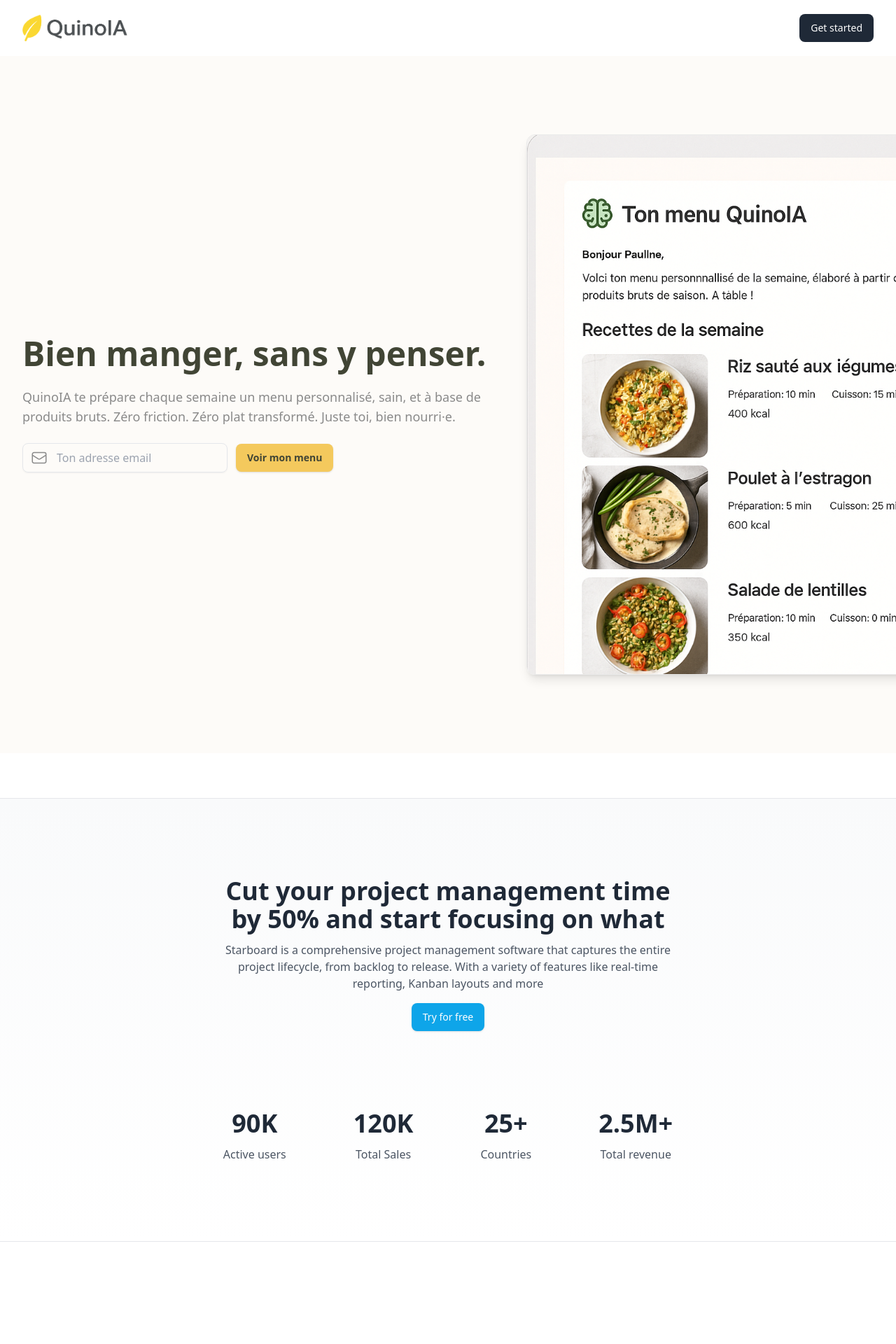
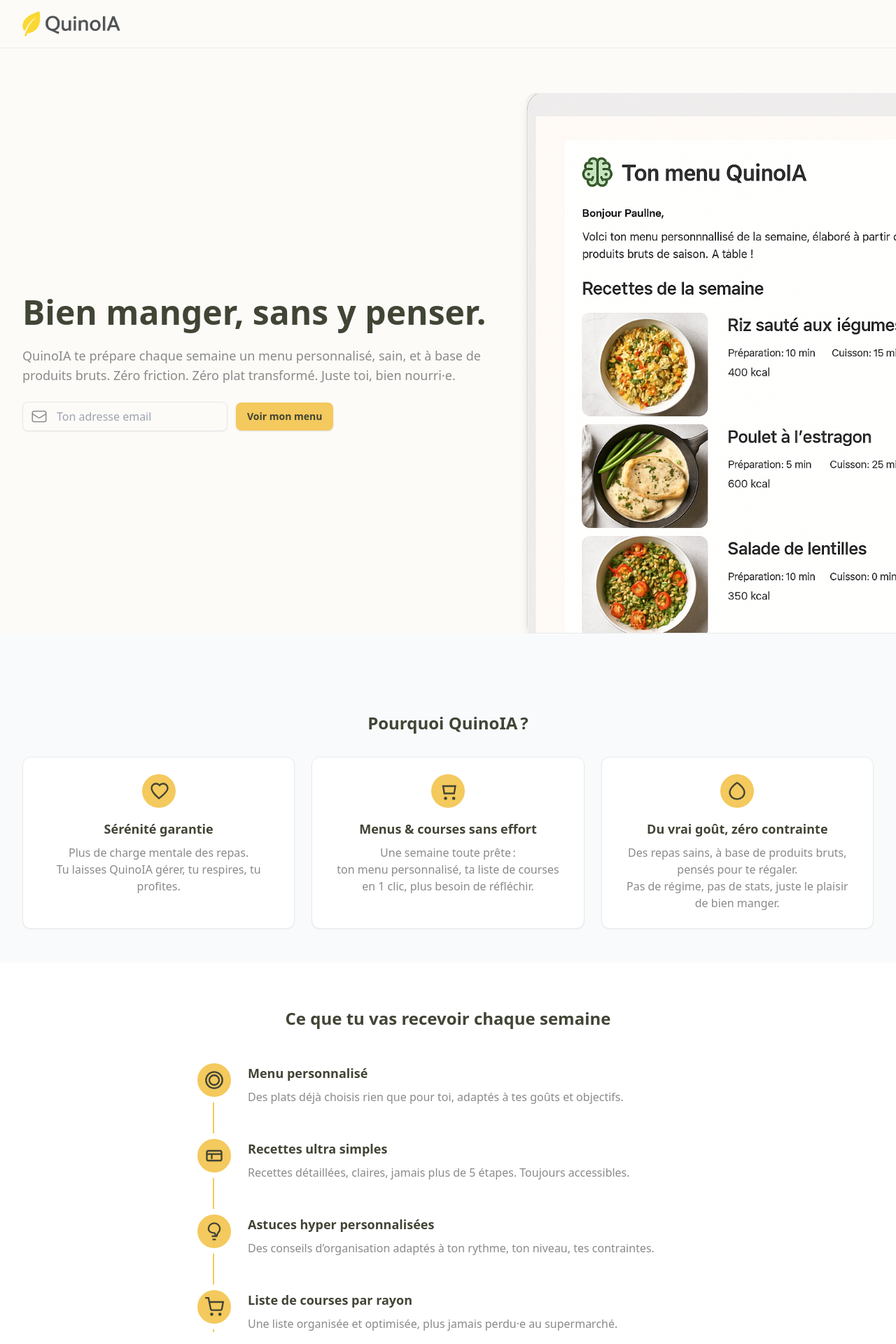
Before and after one commit to laura-perez/quinoia-public, a Next.js app: page / in a window 1280 px wide. Shown: the top 1920 px of the page at 70% size. Built offline with nearby package versions, Linux system fonts and the light colour scheme.

Commit message:
landing page

```diff
--- a/components/ui/Brand/index.jsx
+++ b/components/ui/Brand/index.jsx
@@ -4,7 +4,8 @@ const Brand = () => (
     <Image
         src="/quinoia_logo.png"
         alt="QuinoIA Logo"
-        width="150" height="42"
+        width="140" height="42"
+        priority
     />
 )
 
--- /dev/null
+++ b/components/ui/Features/CeQueTuVasRecevoir.jsx
@@ -0,0 +1,78 @@
+import { motion } from "framer-motion"
+
+export default function CeQueTuVasRecevoir() {
+  const steps = [
+    {
+      icon: (
+        <svg width="28" height="28" fill="none" stroke="#414535" strokeWidth="2" viewBox="0 0 24 24">
+          <circle cx="12" cy="12" r="10" />
+          <circle cx="12" cy="12" r="6" />
+        </svg>
+      ),
+      title: "Menu personnalisé",
+      text: "Des plats déjà choisis rien que pour toi, adaptés à tes goûts et objectifs.",
+    },
+    {
+      icon: (
+        <svg width="28" height="28" fill="none" stroke="#414535" strokeWidth="2" viewBox="0 0 24 24">
+          <rect x="3" y="6" width="18" height="12" rx="2"/>
+          <path d="M3 10h18"/>
+          <path d="M9 16v-6"/>
+        </svg>
+      ),
+      title: "Recettes ultra simples",
+      text: "Recettes détaillées, claires, jamais plus de 5 étapes. Toujours accessibles.",
+    },
+    {
+      icon: (
+        <svg width="28" height="28" fill="none" stroke="#414535" strokeWidth="2" viewBox="0 0 24 24">
+          <path d="M9 18h6"/>
+          <path d="M10 22h4"/>
+          <path d="M12 2a7 7 0 0 1 7 7c0 2.72-2.39 5.05-2.39 5.05-.65.75-1.1 1.77-1.1 2.77v.18a1 1 0 0 1-2 0v-.18c0-1-.45-2.02-1.1-2.77C7.39 14.05 5 11.72 5 9a7 7 0 0 1 7-7z"/>
+        </svg>
+      ),
+      title: "Astuces hyper personnalisées",
+      text: "Des conseils d’organisation adaptés à ton rythme, ton niveau, tes contraintes.",
+    },
+    {
+      icon: (
+        <svg width="28" height="28" fill="none" stroke="#414535" strokeWidth="2" viewBox="0 0 24 24">
+          <circle cx="9" cy="21" r="1"/>
+          <circle cx="19" cy="21" r="1"/>
+          <path d="M1 1h4l2.68 13.39a2 2 0 0 0 2 1.61h9.72a2 2 0 0 0 2-1.61L23 6H6"/>
+        </svg>
+      ),
+      title: "Liste de courses par rayon",
+      text: "Une liste organisée et optimisée, plus jamais perdu·e au supermarché.",
+    },
+  ];
+
+  return (
+    <section className="custom-screen py-16 bg-white">
+      <h2 className="text-2xl font-bold text-[#414535] mb-12 text-center">
+        Ce que tu vas recevoir chaque semaine
+      </h2>
+      <ol className="relative border-l-2 border-[#F4C95D] max-w-2xl mx-auto">
+        {steps.map((step, idx) => (
+            <li key={idx} className="mb-12 ml-0 last:mb-0 flex flex-col md:flex-row md:items-start relative">
+            {/* Icône fixe */}
+            <span className="absolute -left-6 top-0 flex items-center justify-center w-12 h-12 bg-[#F4C95D] rounded-full ring-8 ring-white shadow-md">
+                {step.icon}
+            </span>
+            {/* Texte animé (pas le <li> complet) */}
+            <motion.div
+                initial={{ opacity: 0, y: 20 }}
+                whileInView={{ opacity: 1, y: 0 }}
+                transition={{ duration: 0.8, ease: "easeOut", delay: idx * 0.1 }}
+                viewport={{ once: true }}
+                className="mt-4 md:mt-0 md:ml-6"
+            >
+                <h3 className="font-semibold text-[#414535] text-lg mb-2 ml-6">{step.title}</h3>
+                <p className="text-[#8A8A8A] ml-6">{step.text}</p>
+            </motion.div>
+            </li>
+        ))}
+        </ol>
+    </section>
+  );
+}
--- /dev/null
+++ b/components/ui/Features/PourquoiQuinoIA.jsx
@@ -0,0 +1,50 @@
+export default function PourquoiQuinoIA() {
+  return (
+    <section className="custom-screen pt-28 pb-12 bg-gray-50">
+      <h2 className="text-2xl font-bold text-[#414535] mb-8 text-center">Pourquoi QuinoIA ?</h2>
+      <div className="flex flex-col md:flex-row gap-6 justify-center">
+        {/* Card 1 */}
+        <div className="flex-1 bg-white rounded-xl border border-[#EAEAEA] p-6 shadow-sm flex flex-col items-center">
+          {/* Icône cœur/zen */}
+          <span className="mb-4 inline-flex items-center justify-center w-12 h-12 rounded-full bg-[#F4C95D]">
+            {/* cœur simple */}
+            <svg width="28" height="28" fill="none" stroke="#414535" strokeWidth="2" viewBox="0 0 24 24">
+              <path d="M12 21C12 21 3 13.36 3 8.5C3 5.46 5.42 3 8.5 3C10.24 3 11.91 3.81 12.87 5.08C13.83 3.81 15.5 3 17.24 3C20.32 3 22.74 5.46 22.74 8.5C22.74 13.36 12 21 12 21Z"/>
+            </svg>
+          </span>
+          <h3 className="text-lg font-semibold text-[#414535] mb-2">Sérénité garantie</h3>
+          <p className="text-[#8A8A8A] text-center">
+            Plus de charge mentale des repas.<br/>Tu laisses QuinoIA gérer, tu respires, tu profites.
+          </p>
+        </div>
+        {/* Card 2 */}
+        <div className="flex-1 bg-white rounded-xl border border-[#EAEAEA] p-6 shadow-sm flex flex-col items-center">
+          <span className="mb-4 inline-flex items-center justify-center w-12 h-12 rounded-full bg-[#F4C95D]">
+            {/* Panier/Liste */}
+            <svg width="28" height="28" fill="none" stroke="#414535" strokeWidth="2" viewBox="0 0 24 24">
+              <path d="M6 6h15l-1.5 9h-12l-1.5-9z"/><circle cx="9" cy="21" r="1"/><circle cx="19" cy="21" r="1"/>
+            </svg>
+          </span>
+          <h3 className="text-lg font-semibold text-[#414535] mb-2">Menus & courses sans effort</h3>
+          <p className="text-[#8A8A8A] text-center">
+            Une semaine toute prête :<br/>ton menu personnalisé, ta liste de courses en 1 clic, plus besoin de réfléchir.
+          </p>
+        </div>
+        {/* Card 3 */}
+        <div className="flex-1 bg-white rounded-xl border border-[#EAEAEA] p-6 shadow-sm flex flex-col items-center">
+          <span className="mb-4 inline-flex items-center justify-center w-12 h-12 rounded-full bg-[#F4C95D]">
+            {/* feuille simple */}
+            <svg width="28" height="28" fill="none" stroke="#414535" strokeWidth="2" viewBox="0 0 24 24">
+              <path d="M12 2C12 2 21 7.24 21 14C21 18.42 16.97 22 12 22C7.03 22 3 18.42 3 14C3 7.24 12 2 12 2Z"/>
+            </svg>
+          </span>
+          <h3 className="text-lg font-semibold text-[#414535] mb-2">Du vrai goût, zéro contrainte</h3>
+          <p className="text-[#8A8A8A] text-center">
+            Des repas sains, à base de produits bruts, pensés pour te régaler.<br/>
+            Pas de régime, pas de stats, juste le plaisir de bien manger.
+          </p>
+        </div>
+      </div>
+    </section>
+  )
+}
--- a/components/ui/Hero/index.jsx
+++ b/components/ui/Hero/index.jsx
@@ -9,7 +9,7 @@ const Hero = () => {
             trueState: "opacity-100 -translate-y-0",
             falseState: "opacity-0 -translate-y-3"
         }}>
-            <section className="py-28 overflow-hidden bg-[#FDFBF8] text-[#414535] duration-300 ease-in">
+            <section className="pt-8 md:pt-12 lg:pt-16 pb-0 overflow-hidden bg-[#FDFBF8] text-[#414535] duration-300 ease-in">
                 <div className="custom-screen items-center gap-12 md:flex">
                     <div className='flex-none space-y-6 max-w-2xl'>
                         <h1 className="text-4xl font-extrabold sm:text-5xl">
--- a/components/ui/Navbar/index.jsx
+++ b/components/ui/Navbar/index.jsx
@@ -1,23 +1,14 @@
 import Link from "next/link"
 import Brand from "../Brand"
-import NavLink from "../NavLink"
 
 const Navbar = () => (
-    <header>
-        <nav className="custom-screen py-3 flex items-center justify-between md:py-5">
-            <div>
-                <Link href="/">
-                    <Brand />
-                </Link>
-            </div>
-            <NavLink
-                href="#get-started"
-                className="font-medium text-sm text-white bg-gray-800 hover:bg-gray-600 focus:bg-gray-900 ring-offset-2 ring-gray-800 focus:ring-2"
-            >
-                Get started
-            </NavLink>
-        </nav>
-    </header>
+  <header className="bg-[#FDFBF8] border-b border-[#EAEAEA] text-[#414535] sticky top-0 z-50 backdrop-blur bg-opacity-90 transition-shadow duration-300" id="navbar">
+    <nav className="custom-screen py-4 flex items-center justify-between">
+      <Link href="/" className="flex items-center gap-2">
+        <Brand />
+      </Link>
+    </nav>
+  </header>
 )
 
 export default Navbar
--- a/pages/_app.js
+++ b/pages/_app.js
@@ -1,18 +1,33 @@
+import { useEffect } from "react";
 import Head from "next/head";
 import "../styles/globals.css";
 import { AnimatePresence, LazyMotion, domAnimation } from "framer-motion";
 
 export default function App({ Component, pageProps }) {
+  useEffect(() => {
+    const nav = document.getElementById("navbar");
+    const onScroll = () => {
+      if (!nav) return;
+      if (window.scrollY > 10) {
+        nav.classList.add("shadow-md");
+      } else {
+        nav.classList.remove("shadow-md");
+      }
+    };
+    window.addEventListener("scroll", onScroll);
+    return () => window.removeEventListener("scroll", onScroll);
+  }, []);
+
   return (
     <>
       <Head>
         <title>QuinoIA</title>
         <meta
-          name='description'
-          content='Quinoia est l assistant nutritionnel intelligent qui transforme ta semaine en un menu personnalisé, sain, à base de produits bruts, sans que tu aies à y penser.'
+          name="description"
+          content="Quinoia est l assistant nutritionnel intelligent qui transforme ta semaine en un menu personnalisé, sain, à base de produits bruts, sans que tu aies à y penser."
         />
-        <meta name='viewport' content='width=device-width, initial-scale=1' />
-        <link rel='icon' href='/favicon.ico' />
+        <meta name="viewport" content="width=device-width, initial-scale=1" />
+        <link rel="icon" href="/favicon.png" />
       </Head>
       <main>
         <LazyMotion features={domAnimation}>
--- a/pages/index.js
+++ b/pages/index.js
@@ -1,11 +1,7 @@
 import Hero from "../components/ui/Hero";
 import Navbar from "../components/ui/Navbar";
-import GradientWrapper from "../components/GradientWrapper";
-import CenteredCTA from "../components/ui/CenteredCTA";
-import Stats from "../components/ui/Stats";
-import Features from "../components/ui/Features";
-import CTA from "../components/ui/CTA";
-import Pricing from "../components/ui/Pricing";
+import PourquoiQuinoIA from "../components/ui/Features/PourquoiQuinoIA";
+import CeQueTuVasRecevoir from "../components/ui/Features/CeQueTuVasRecevoir";
 import Testimonial from "../components/ui/Testimonial";
 import Footer from "../components/ui/Footer";
 import FooterCTA from "../components/ui/FooterCTA";
@@ -15,13 +11,8 @@ export default function Home() {
     <>
       <Navbar />
       <Hero />
-      <GradientWrapper className='pb-0 sm:my-16'>
-        <CenteredCTA />
-        <Stats />
-      </GradientWrapper>
-      <Features />
-      <CTA />
-      <Pricing />
+      <PourquoiQuinoIA />
+      <CeQueTuVasRecevoir />
       <Testimonial />
       <FooterCTA />
       <Footer />
```
Also changed, not shown: public/favicon.png (added).
